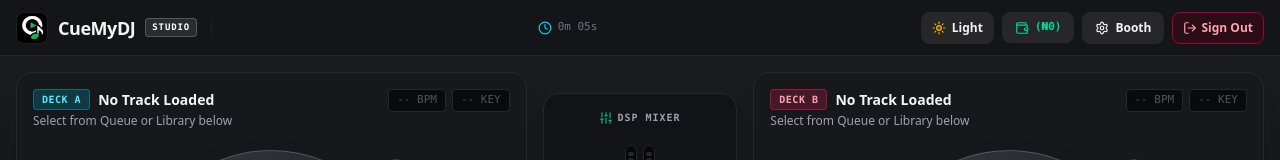
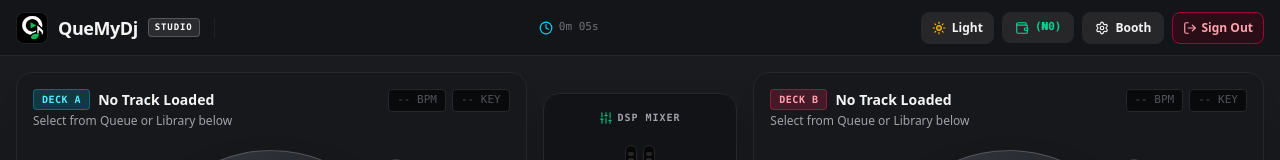
Before and after one commit to enviofleett/quemydj, a Next.js app: page /dj/workstation in a window 1280 px wide. Shown: the top 160 px of the page. Built offline with nearby package versions, Linux system fonts and the light colour scheme; no server answers; the database is empty.

Commit message:
fix: change brand name text from CueMyDJ to QueMyDj

```diff
--- a/src/app/dj/workstation/page.tsx
+++ b/src/app/dj/workstation/page.tsx
@@ -282,7 +282,7 @@ export default function DJQStudioWorkstationPage() {
             <div className="relative w-8 h-8 rounded-lg overflow-hidden bg-black flex items-center justify-center border border-zinc-700/50 group-hover:scale-105 transition-all">
               <Image
                 src="/brand-logo-transparent.png"
-                alt="CueMyDJ"
+                alt="QueMyDj"
                 width={32}
                 height={32}
                 priority
@@ -290,7 +290,7 @@ export default function DJQStudioWorkstationPage() {
               />
             </div>
             <span className="font-black text-base sm:text-lg text-[var(--dj-text-primary)] tracking-tight">
-              CueMyDJ
+              QueMyDj
             </span>
             <span className="px-1.5 py-0.5 rounded text-[9px] font-mono tracking-widest uppercase bg-zinc-200/70 dark:bg-white/10 text-zinc-900 dark:text-white border border-zinc-300 dark:border-white/20 font-bold">
               STUDIO
--- a/src/components/navigation/DJNav.tsx
+++ b/src/components/navigation/DJNav.tsx
@@ -97,7 +97,7 @@ export const DJNav: React.FC = () => {
               <div className="relative w-8 h-8 rounded-lg overflow-hidden bg-black flex items-center justify-center border border-zinc-700/50 group-hover:scale-105 transition-all">
                 <Image
                   src="/brand-logo-transparent.png"
-                  alt="CueMyDJ"
+                  alt="QueMyDj"
                   width={32}
                   height={32}
                   priority
@@ -105,7 +105,7 @@ export const DJNav: React.FC = () => {
                 />
               </div>
               <span className="font-black text-lg text-zinc-950 dark:text-white tracking-tight">
-                CueMyDJ
+                QueMyDj
               </span>
             </Link>
             <div className="h-5 w-px bg-zinc-200 dark:bg-[#1e293b]" />
--- a/src/components/navigation/GuestNav.tsx
+++ b/src/components/navigation/GuestNav.tsx
@@ -111,7 +111,7 @@ export const GuestNav: React.FC = () => {
             <div className="relative w-8 h-8 rounded-lg overflow-hidden bg-black flex items-center justify-center border border-white/10 group-hover:scale-105 transition-all">
               <Image
                 src="/brand-logo-transparent.png"
-                alt="CueMyDJ"
+                alt="QueMyDj"
                 width={32}
                 height={32}
                 priority
@@ -119,7 +119,7 @@ export const GuestNav: React.FC = () => {
               />
             </div>
             <span className="font-black text-lg text-white tracking-tight group-hover:text-emerald-400 transition-colors">
-              CueMyDJ
+              QueMyDj
             </span>
           </Link>
 
```
